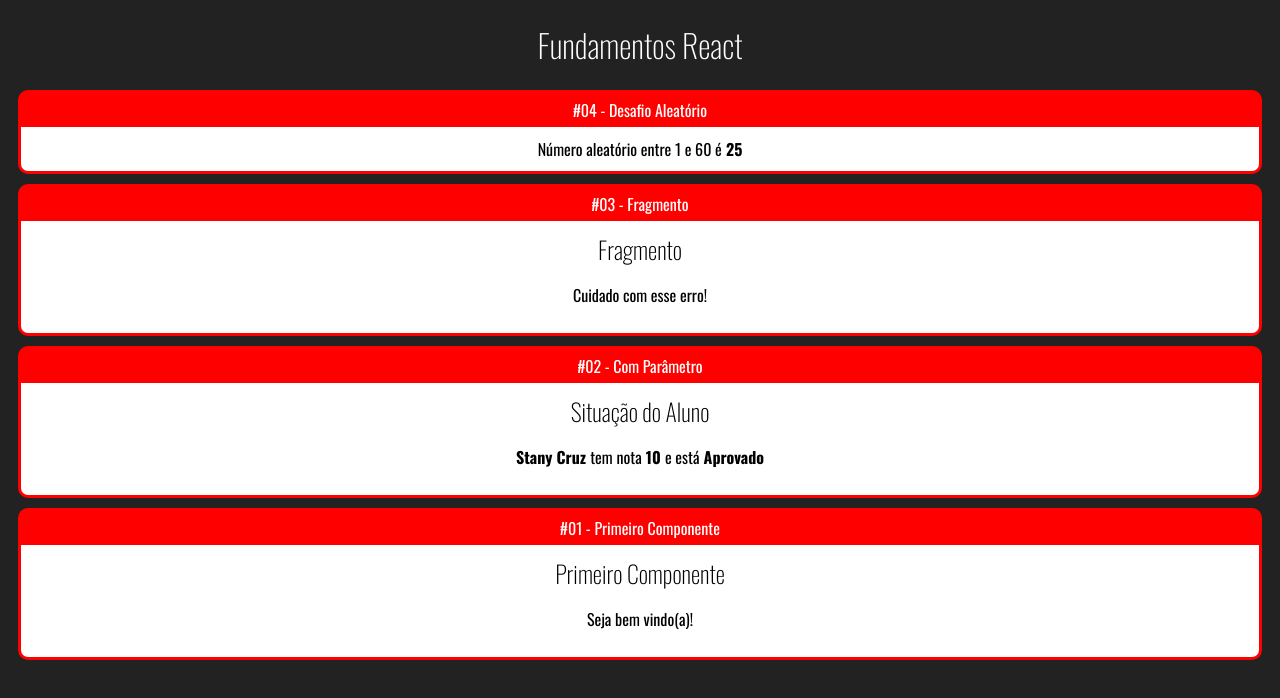
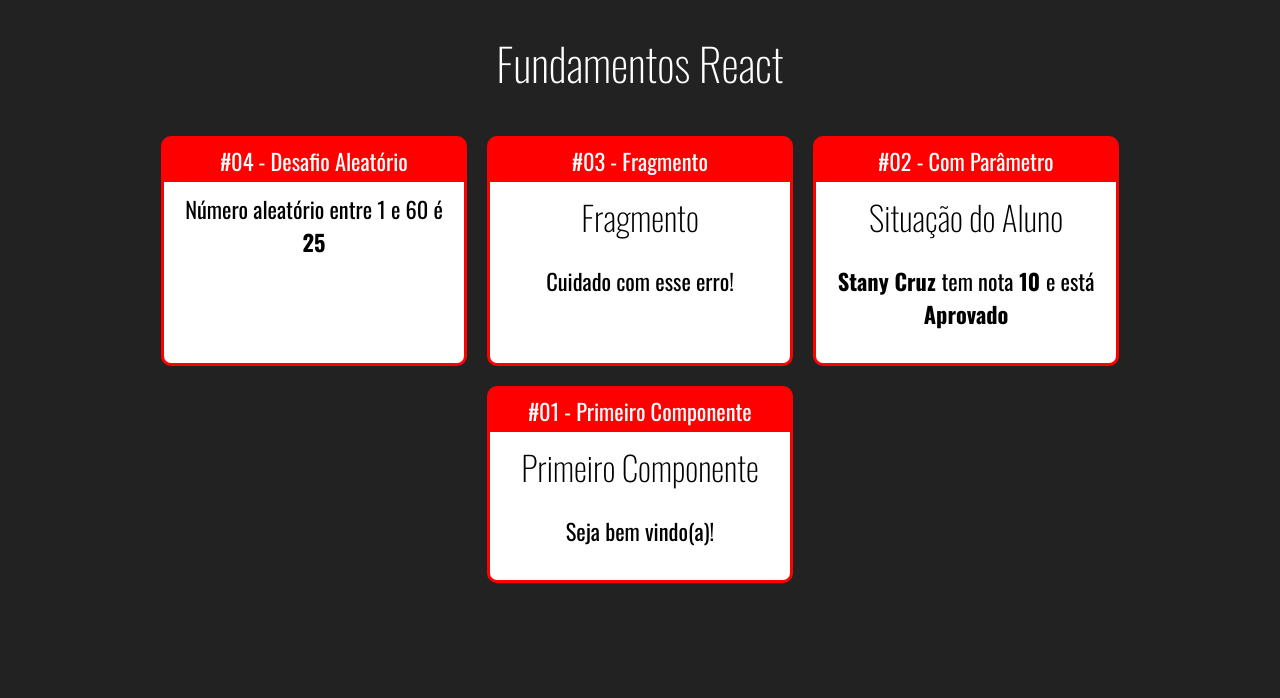
Before and after one commit to stanycruz/curso-react, a React (Create React App) app: page / in a window 1280 px wide. Shown: the top 698 px of the page. Built offline with nearby package versions, Linux system fonts and the light colour scheme.

Commit message:
Componente Card #02

```diff
--- /dev/null
+++ b/src/App.css
@@ -0,0 +1,5 @@
+.App .Cards {
+    display: flex;
+    justify-content: center;
+    flex-wrap: wrap;
+}
--- a/src/App.jsx
+++ b/src/App.jsx
@@ -1,3 +1,4 @@
+import './App.css'
 import React from 'react'
 
 import Card from './components/layout/Card'
@@ -7,9 +8,10 @@
 import Aleatorio from './components/basicos/Aleatorio'
 
 export default _ =>
-    <div id="app">
+    <div className="App">
         <h1>Fundamentos React</h1>
 
+        <div className="Cards">
             <Card titulo="#04 - Desafio Aleatório">
                 <Aleatorio min={1} max={60} />
             </Card>
@@ -28,5 +30,5 @@
             <Card titulo="#01 - Primeiro Componente">
                 <Primeiro></Primeiro>
             </Card>
-
         </div>
+    </div>
--- a/src/components/layout/Card.css
+++ b/src/components/layout/Card.css
@@ -4,6 +4,11 @@
     border-radius: 10px;
     overflow: hidden;
     margin: 10px;
+
+    display: flex;
+    flex-direction: column;
+    max-width: 300px;
+    min-width: 300px;
 }
 
 .Card .Title {
@@ -13,6 +18,7 @@
 }
 
 .Card .Content {
+    flex-grow: 1;
     background-color: white;
     color: black;
     padding: 10px;
--- a/src/index.css
+++ b/src/index.css
@@ -3,6 +3,7 @@
      background-color: #222;
      color:white;
      text-align: center;
+     font-size: 1.4rem;
 }
 
 h1, h2, h3 {
```
Lines whose indentation alone changed are shown as unchanged.
